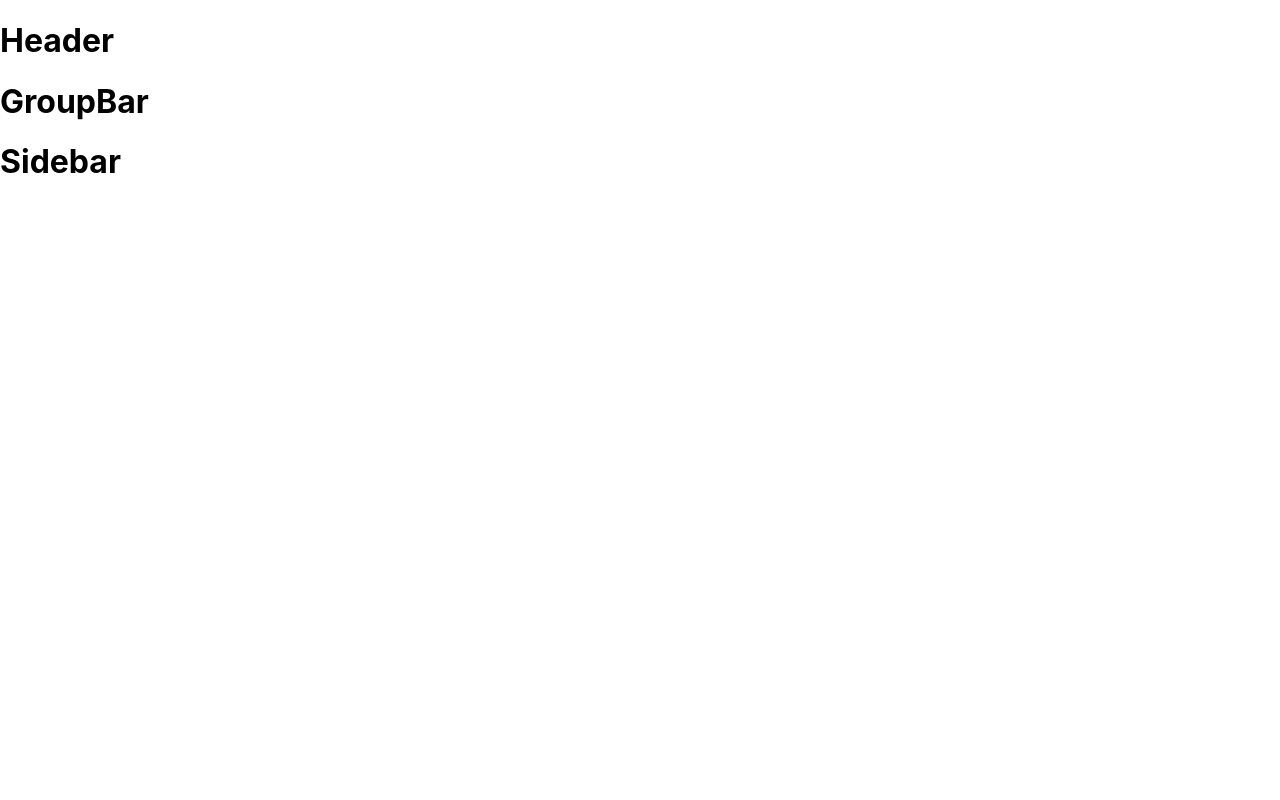
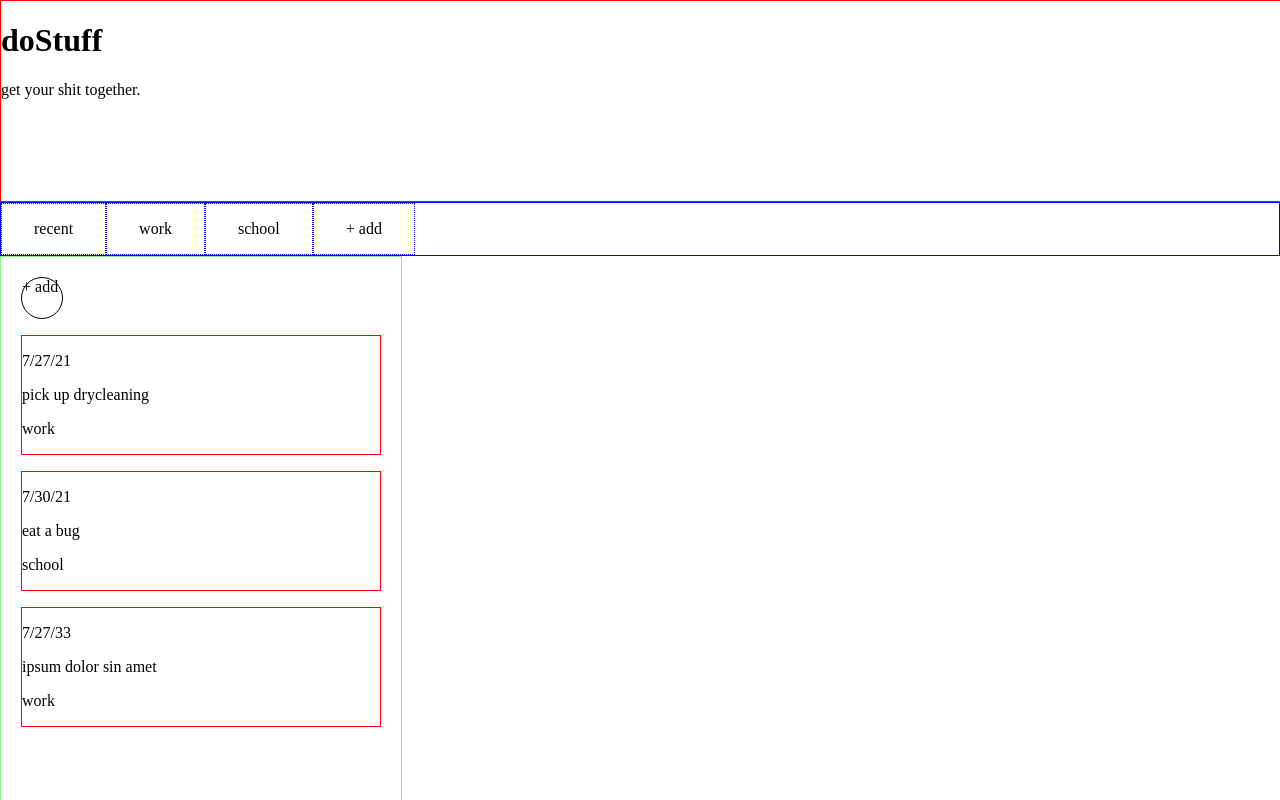
Before and after one commit to harrisonBarnett/to-do, a React (Create React App) app in the folder to-do/: page / in a window 1280 px wide. Shown: the top 800 px of the page. Built offline with nearby package versions, Linux system fonts and the light colour scheme.

Commit message:
Sketching header, group bar, sidebar

```diff
--- a/to-do/public/index.html
+++ b/to-do/public/index.html
@@ -16,7 +16,7 @@
     -->
     <link rel="manifest" href="%PUBLIC_URL%/manifest.json" />
 
-    <title>React App</title>
+    <title>to-do</title>
   </head>
   <body>
     <noscript>You need to enable JavaScript to run this app.</noscript>
--- a/to-do/src/App.css
+++ b/to-do/src/App.css
@@ -0,0 +1,60 @@
+body {
+    position: relative;
+    height: 100%;
+    width: 100%;
+    margin: 0;
+    padding: 0;
+}
+#root {
+    position: absolute;
+    top: 0;
+    right: 0;
+    bottom: 0;
+    left: 0;
+}
+/* HEADER STYLES================================== */
+.header {
+    height: 200px;
+    width: 100%;
+    border: 1px solid red;
+}
+/* =============================================== */
+/* GROUP BAR STYLES ============================== */
+.group-bar {
+    border: 1px solid blue;
+}
+.group-bar ul {
+    margin: 0;
+    padding: 0;
+    list-style: none;
+    display: flex;
+}
+.group-bar li {
+    padding: 1em 2em;
+    border: 1px dotted blue;
+}
+/* =============================================== */
+/* SIDEBAR STYLES ================================ */
+.task-sidebar {
+    width: 400px;
+    height: 100vh;
+
+    border: 1px solid lightgreen;
+}
+.task-sidebar ul {
+    margin: 20px;
+    padding: 0;
+    list-style: none;
+}
+.sidebar-add-item {
+    border: 1px solid black;
+    height: 40px;
+    width: 40px;
+    border-radius: 50%;
+}
+.sidebar-item {
+    margin: 1em 0;
+
+    border: 1px solid red;
+}
+/* =============================================== */
--- a/to-do/src/App.js
+++ b/to-do/src/App.js
@@ -1,4 +1,3 @@
-import { render } from '@testing-library/react';
 import React from 'react';
 import './App.css';
 import Header from './Header';
@@ -9,14 +8,48 @@ import Sidebar from './Sidebar';
 class App extends React.Component {
   constructor() {
     super();
+    this.state = {
+
+      page: "recent",
+
+      groups : [
+        {id: 4,
+        name: "work",
+        color: "red"},
+        {id: 5,
+        name: "school",
+        color: "green"},
+      ],
+
+      tasks : [
+        {id: 1,
+        content: "pick up drycleaning",
+        date: "7/27/21",
+        group: "work"},
+        {id: 2,
+        content: "eat a bug",
+        date: "7/30/21",
+        group: "school"},
+        {id: 3,
+        content: "ipsum dolor sin amet",
+        date: "7/27/33",
+        group: "work"},
+
+      ],
+
+    };
   };
+
+
 
   render() {
     return (
       <>
         <Header/>
-        <GroupBar/>
-        <Sidebar/>
+        <GroupBar groups={this.state.groups}/>
+        <Sidebar
+        tasks={this.state.tasks}
+        page={this.state.page}/>
       </>
     );
   };
--- a/to-do/src/GroupBar.js
+++ b/to-do/src/GroupBar.js
@@ -7,7 +7,24 @@ class GroupBar extends React.Component {
 
     render() {
         return (
-            <h1>GroupBar</h1>
+            <div
+            className="group-bar"
+            id="group-bar">
+                <ul>
+                    <li>recent</li>
+
+                    {this.props.groups.map(group =>
+
+                            <li
+                            className="group-bar-tab"
+                            key={"group-bar-tab-"+group.id}>
+                                {group.name}
+                            </li>
+
+                        )}
+                    <li>+ add</li>
+                </ul>
+            </div>
         )
     }
 }
--- a/to-do/src/Header.js
+++ b/to-do/src/Header.js
@@ -7,7 +7,12 @@ class Header extends React.Component {
 
     render() {
         return (
-            <h1>Header</h1>
+            <div
+            className="header"
+            id="header">
+                <h1 className="title" id="title">doStuff</h1>
+                <p className="subtitle" id="subtitle">get your shit together.</p>
+            </div>
         )
     }
 }
--- a/to-do/src/Sidebar.js
+++ b/to-do/src/Sidebar.js
@@ -1,14 +1,30 @@
 import React from 'react';
 
-class Sidebar extends React.Component {
-    constructor() {
-        super();
-    };
+const Sidebar = ({tasks, page}) => {
+    if(page === "recent") {
+        return (
+            <div
+            className="task-sidebar"
+            id="task-sidebar">
+                <ul>
+                    <li className="sidebar-add-item">+ add</li>
 
-    render() {
-        return (
-            <h1>Sidebar</h1>
+                    {tasks.map(task =>
+
+                        <li
+                        className="sidebar-item"
+                        key={"sidebar-item-"+task.id}>
+                            <p id="sidebar-item-date">{task.date}</p>
+                            <p id="sidebar-item-content">{task.content}</p>
+                            <p id="sidebar-item-group">{task.group}</p>
+                        </li>
+
+                    )}
+                </ul>
+            </div>
         )
+    } else {
+        return;
     }
 }
 
--- a/to-do/src/index.css
+++ /dev/null
@@ -1,13 +0,0 @@
-body {
-  margin: 0;
-  font-family: -apple-system, BlinkMacSystemFont, 'Segoe UI', 'Roboto', 'Oxygen',
-    'Ubuntu', 'Cantarell', 'Fira Sans', 'Droid Sans', 'Helvetica Neue',
-    sans-serif;
-  -webkit-font-smoothing: antialiased;
-  -moz-osx-font-smoothing: grayscale;
-}
-
-code {
-  font-family: source-code-pro, Menlo, Monaco, Consolas, 'Courier New',
-    monospace;
-}
--- a/to-do/src/index.js
+++ b/to-do/src/index.js
@@ -1,6 +1,5 @@
 import React from 'react';
 import ReactDOM from 'react-dom';
-import './index.css';
 import App from './App';
 
 
```
